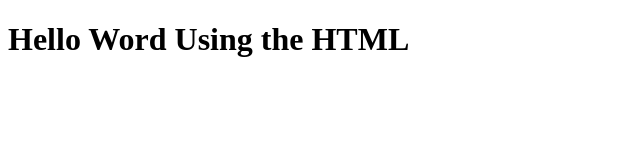
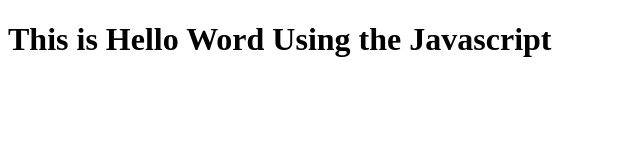
Before and after one commit to prarthit1010/Namste-React, a plain HTML site: page Episode 01 - Inception/index.html in a window 1280 px wide. Shown: the whole page, without its empty margins (0-640 px from the left). Drawn offline with Linux system fonts and the light colour scheme.

Commit message:
Using the Javascript

```diff
--- a/Episode 01 - Inception/index.html
+++ b/Episode 01 - Inception/index.html
@@ -6,6 +6,21 @@
     <title>Document</title>
 </head>
 <body>
-    <h1>Hello Word Using the HTML</h1>
+    <!-- <h1>Hello Word Using the HTML</h1> -->
+
+    <div id="root">
+
+    </div>
+
+    <script>
+
+        const heading = document.createElement("h1")
+        heading.innerHTML= "This is Hello Word Using the Javascript";
+
+        const root = document.getElementById("root");
+        root.appendChild(heading);
+
+
+    </script>
 </body>
 </html>
```
